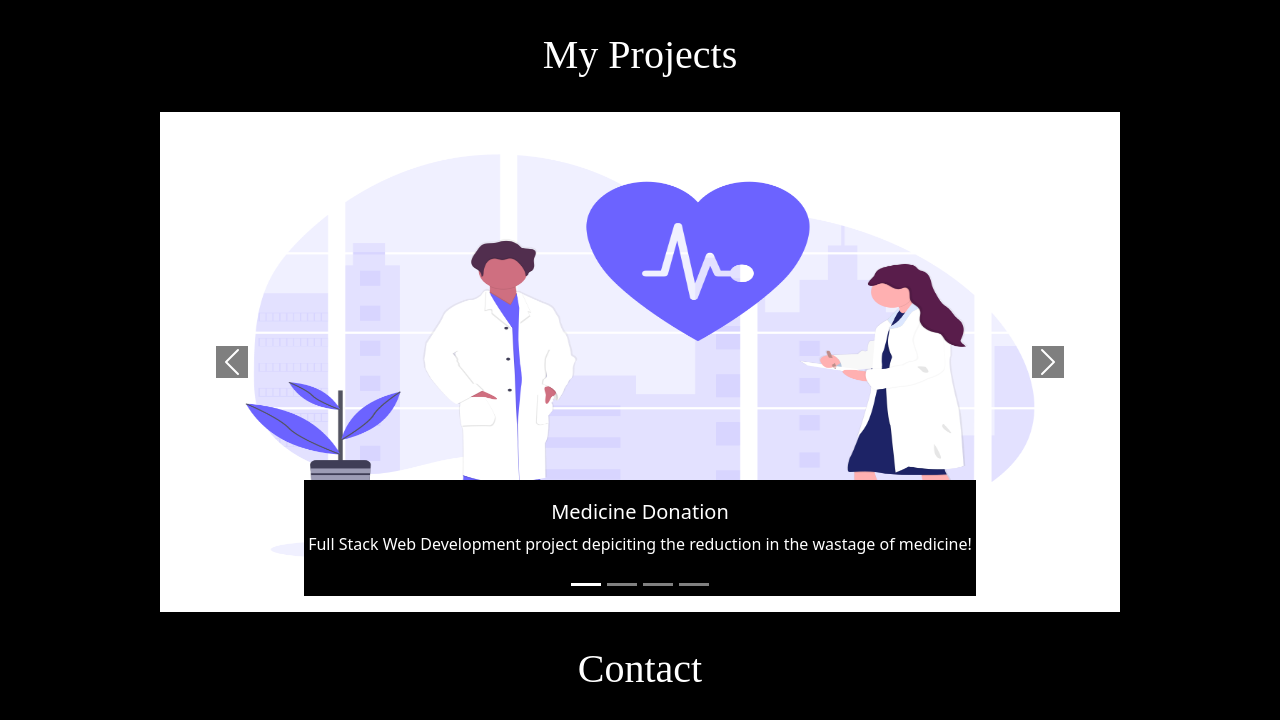
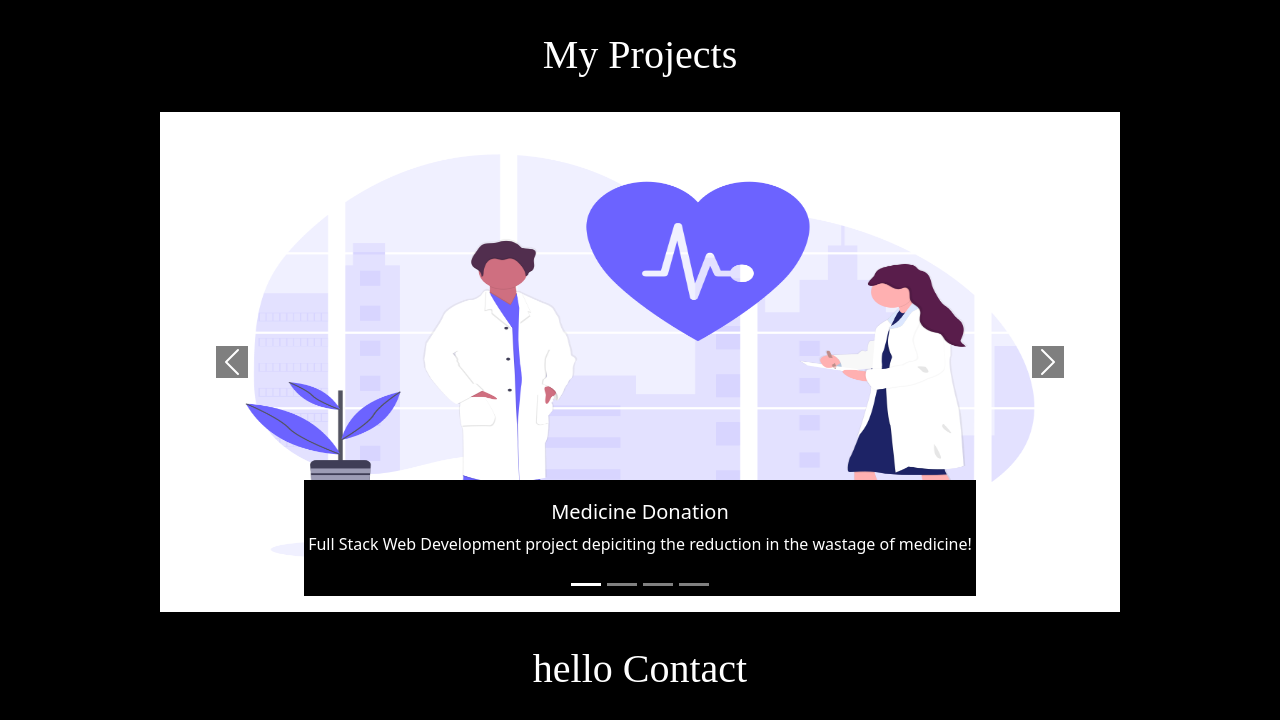
Before and after one commit to SupritiVats/My-Portfolio, a plain HTML site: page index.html in a window 1280 px wide. Shown: the part 1701-2421 px from the top of the page. Drawn offline with nearby package versions, Linux system fonts and the light colour scheme.

Commit message:
Update index.html

```diff
--- a/index.html
+++ b/index.html
@@ -338,7 +338,7 @@
 
     <div class="serviceheading" id="contact">
 
-      <h1 style="margin: 33px;">Contact</h1>
+      <h1 style="margin: 33px;">hello Contact</h1>
 
     </div>
 
```
